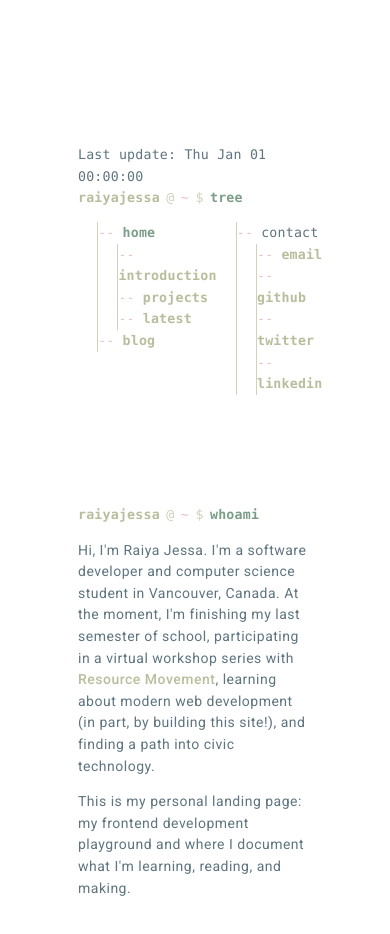
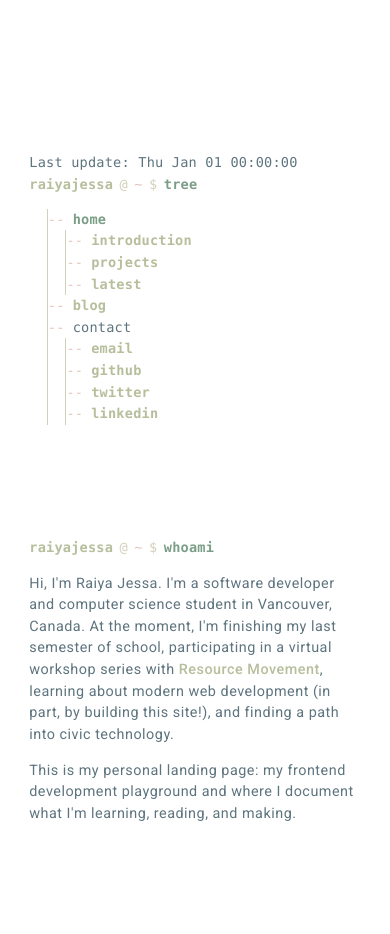
Before and after one commit to raiyaj/personal-website, a Gatsby site: page / in a window 390 px wide. Built offline with nearby package versions, Linux system fonts and the light colour scheme; Gatsby itself is replaced by a stand-in of ours.

Commit message:
feat: make responsive

```diff
--- a/src/components/header.js
+++ b/src/components/header.js
@@ -71,7 +71,8 @@ const Nav = styled.nav`
 
   ul {
     border-left: 1.2px solid var(--light-green);
-    margin-left: 1.2rem;
+    margin-bottom: 0;
+    margin-left: 1.1rem;
     padding-inline-start: unset;
   }
 
@@ -84,6 +85,14 @@ const Nav = styled.nav`
       margin-right: .5rem;
     }
   }
+
+  ${({ theme }) => theme.bp.sm} {
+    flex-direction: column;
+
+    ul:not(:first-child) {
+      margin-top: 0;
+    }
+  }
 `;
 
 export default Header;
--- a/src/components/layout.js
+++ b/src/components/layout.js
@@ -1,25 +1,36 @@
 import React from 'react';
 import PropTypes from 'prop-types';
-import styled from 'styled-components';
+import styled, { ThemeProvider } from 'styled-components';
 import Header from './header';
-import { GlobalStyle } from '../styles';
+import { theme, GlobalStyle } from '../styles';
 
 const Layout = ({ children }) => {
   return (
     <div id='root'>
       <GlobalStyle />
-      <StyledLayout>
-        <Header />
-        {children}
-      </StyledLayout>
+      <ThemeProvider theme={theme}>
+        <StyledLayout>
+          <Header />
+          {children}
+        </StyledLayout>
+      </ThemeProvider>
     </div>
   );
-};
+}
 
 const StyledLayout = styled.div`
   height: 1000px;  /* temporary */
   margin: 6rem auto;
-  width: 60vw;
+  max-width: 800px;
+  width: 70vw;
+
+  ${({ theme }) => theme.bp.lg} {
+    width: 80vw;
+  }
+
+  ${({ theme }) => theme.bp.sm} {
+    width: 85vw;
+  }
 `;
 
 Layout.propTypes = {
--- a/src/components/terminal.js
+++ b/src/components/terminal.js
@@ -12,17 +12,14 @@ const Terminal = ({ animate, command, showResult, setShowResult }) => {
 
   useEffect(() => {
     let intervalId;
-    if (!showPrompt) {
-      setTimeout(() => setShowPrompt(true), delay);
-    } else if (!typed) {
-      setTimeout(() => setTyped(command[0]), delay);
-    } else if (typed !== command) {
+    if (!showPrompt) setTimeout(() => setShowPrompt(true), delay);
+    else if (!typed) setTimeout(() => setTyped(command[0]), delay);
+    else if (typed !== command) {
       intervalId = setInterval(() => {
-        setTyped(`${command.substr(0, typed.length + 1)}`);
+        setTyped(command.substr(0, typed.length + 1));
       }, 135);
-    } else {
-      setTimeout(() => setShowResult(true), delay);
     }
+    else setTimeout(() => setShowResult(true), delay);
     return () => clearInterval(intervalId);
   });
 
@@ -62,8 +59,8 @@ const Cursor = styled.span`
 Terminal.propTypes = {
   animate: PropTypes.bool,
   command: PropTypes.string.isRequired,
-  showResult: PropTypes.bool,
-  setShowResult: PropTypes.func
+  showResult: PropTypes.bool.isRequired,
+  setShowResult: PropTypes.func.isRequired
 };
 
 Terminal.defaultProps = {
--- a/src/styles/GlobalStyle.js
+++ b/src/styles/GlobalStyle.js
@@ -16,13 +16,13 @@ const GlobalStyle = createGlobalStyle`
   body {
     color: var(--blue);
     font-family: var(--font-sans);
-    font-size: .875rem;
+    font-size: .9rem;
     letter-spacing: .5px;
     line-height: 1.35rem;
   }
 
   header, section {
-    padding: 3rem 0;
+    padding: 3.5rem 0;
   }
 
   a {
@@ -48,7 +48,7 @@ const GlobalStyle = createGlobalStyle`
 
   .font-mono {
     font-family: var(--font-mono);
-    font-size: .83rem;
+    font-size: .85rem;
     letter-spacing: .2px;
 
     a {
--- a/src/styles/index.js
+++ b/src/styles/index.js
@@ -1,2 +1,3 @@
+export { keyframes } from './animations';
 export { default as GlobalStyle } from './GlobalStyle';
-export { keyframes } from './animations';
+export { default as theme } from './theme';
--- /dev/null
+++ b/src/styles/theme.js
@@ -0,0 +1,18 @@
+const breakpoints = {
+  lg: 1024,
+  md: 768,
+  sm: 425
+};
+
+const breakpointQueries = Object
+  .keys(breakpoints)
+  .reduce((acc, curr) => {
+    acc[curr] = `@media (max-width: ${breakpoints[curr]}px)`;
+    return acc;
+  }, {});
+
+const theme = {
+  bp: breakpointQueries
+};
+
+export default theme;
```
